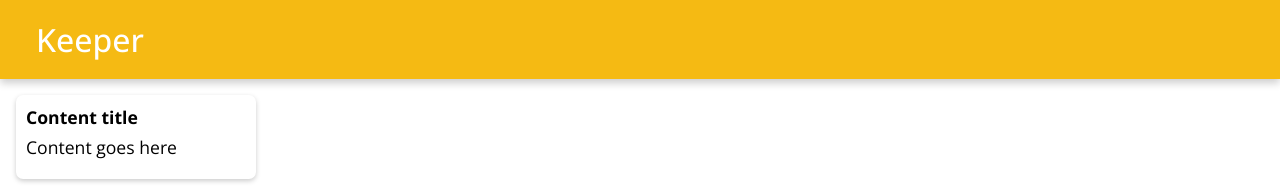
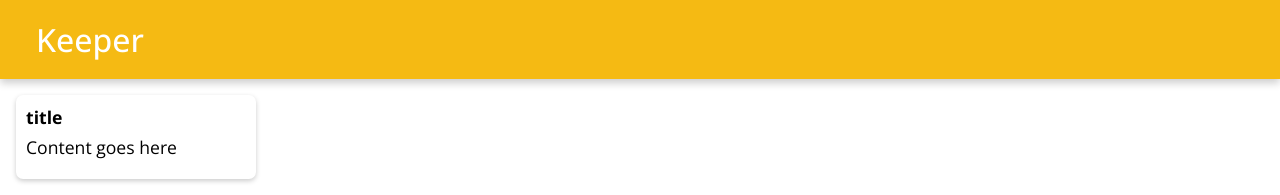
Before and after one commit to priyagupta-js/To-do-list, a React (Create React App) app: page / in a window 1280 px wide. Shown: the top 195 px of the page. Built offline with nearby package versions, Linux system fonts and the light colour scheme.

Commit message:
Modified Content

```diff
--- a/src/App.js
+++ b/src/App.js
@@ -20,7 +20,7 @@ function App() {
   return (
     <div className="App">
     <Header />
-    <Note title = "Content title" content="Content goes here" />
+    <Note title = "title" content="Content goes here" />
     <Footer />
     </div>
   );
```
